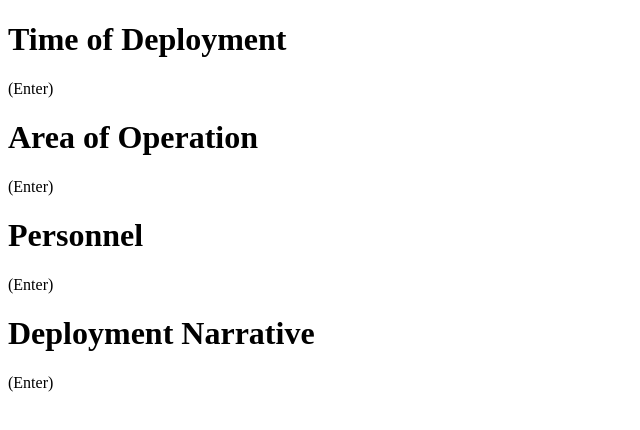
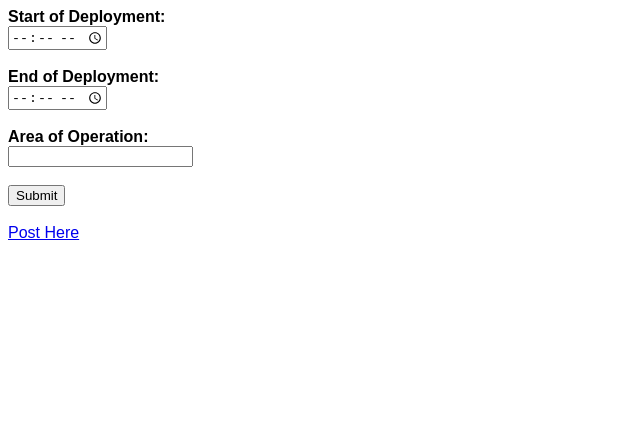
Before and after one commit to Valdez114/D-Plt-AAR, a plain HTML site: page index.html in a window 1280 px wide. Shown: the whole page, without its empty margins (0-640 px from the left). Drawn offline with Linux system fonts and the light colour scheme.

Commit message:
Update index.html

```diff
--- a/index.html
+++ b/index.html
@@ -1,16 +1,22 @@
 <!DOCTYPE html>
 <html>
-   <head>
-      <title>D Platoon AAR Generator</title>
-   </head>
-   <body>
-      <h1>Time of Deployment</h1>
-      <p>(Enter)</p>
-      <h1>Area of Operation</h1>
-      <p>(Enter)</p>
-      <h1>Personnel</h1>
-      <p>(Enter)</p>
-      <h1>Deployment Narrative</h1>
-      <p>(Enter)</p>
-   </body>
+	<head>
+		<title>D Platoon AAR Generator</title>
+        <style>
+			body {font-family: Arial;}
+		</style>
+   	</head>
+   	<body>
+      	<form>
+         	<label for="start"><b>Start of Deployment:</b></label><br>
+         	<input type="time" id="start" name="start"><br><br>
+         	<label for="end"><b>End of Deployment:</b></label><br>
+         	<input type="time" id="end" name="end"><br><br>
+         	<label for="area"><b>Area of Operation:</b></label><br>
+         	<input type="text" id="area" name="area"><br><br>
+            <input type="submit" value="Submit">
+      	</form>
+        <br>
+		<a href="https://police.lsgov.us/viewforum.php?f=1052">Post Here</a>
+   	</body>
 </html>
```
